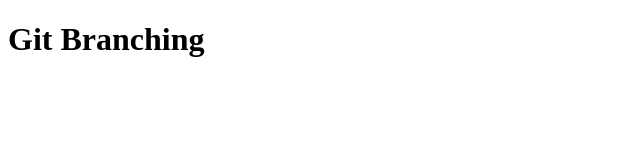
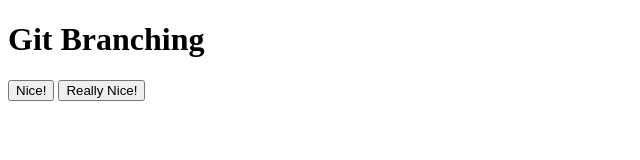
Before and after one commit to AlvinWong13/git-branching, a plain HTML site: page index.html in a window 1280 px wide. Shown: the whole page, without its empty margins (0-640 px from the left). Drawn offline with Linux system fonts and the light colour scheme.

```diff
--- a/index.html
+++ b/index.html
@@ -8,5 +8,7 @@
 </head>
 <body>
   <h1>Git Branching</h1>
+  <button>Nice!</button>
+  <button>Really Nice!</button>
 </body>
 </html>
```
